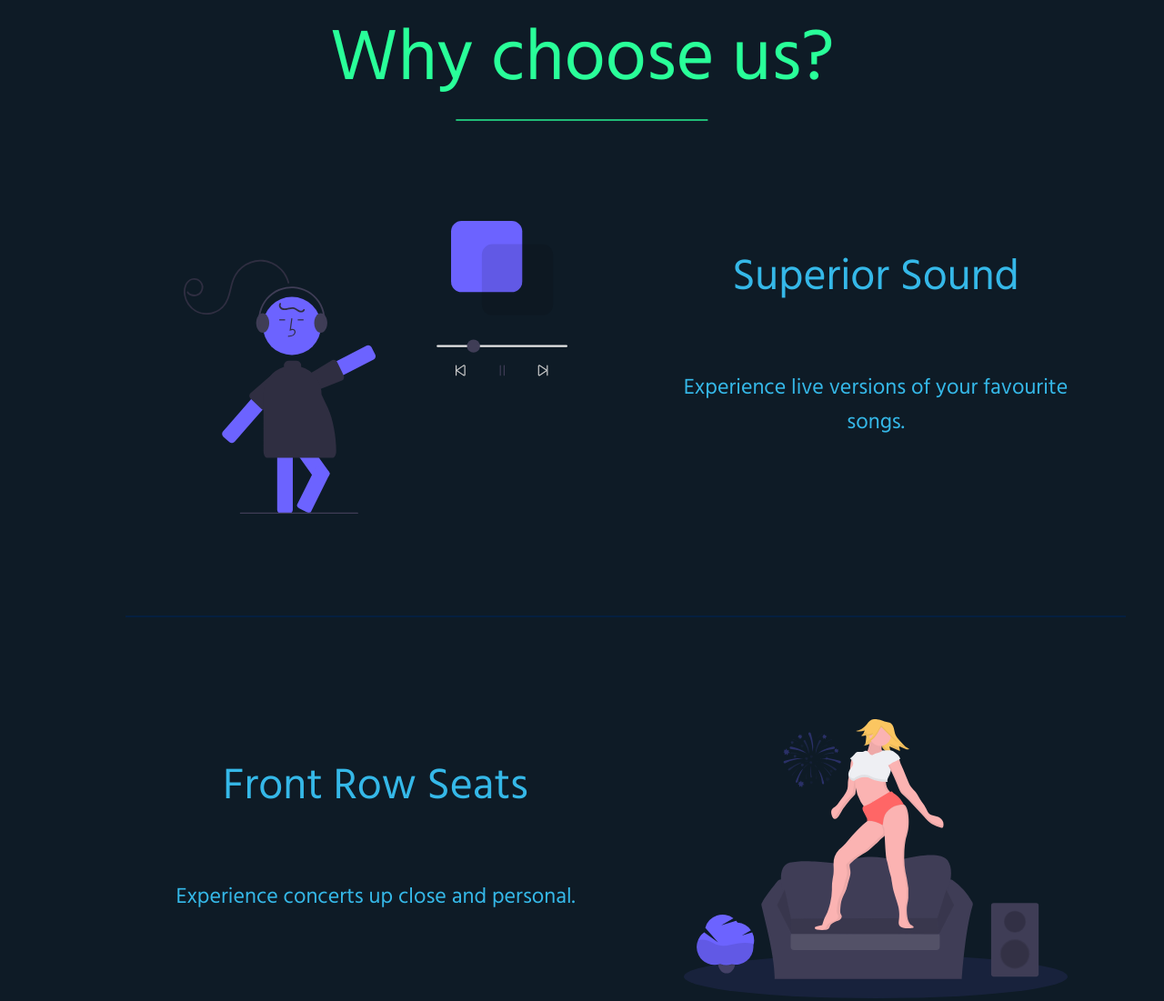
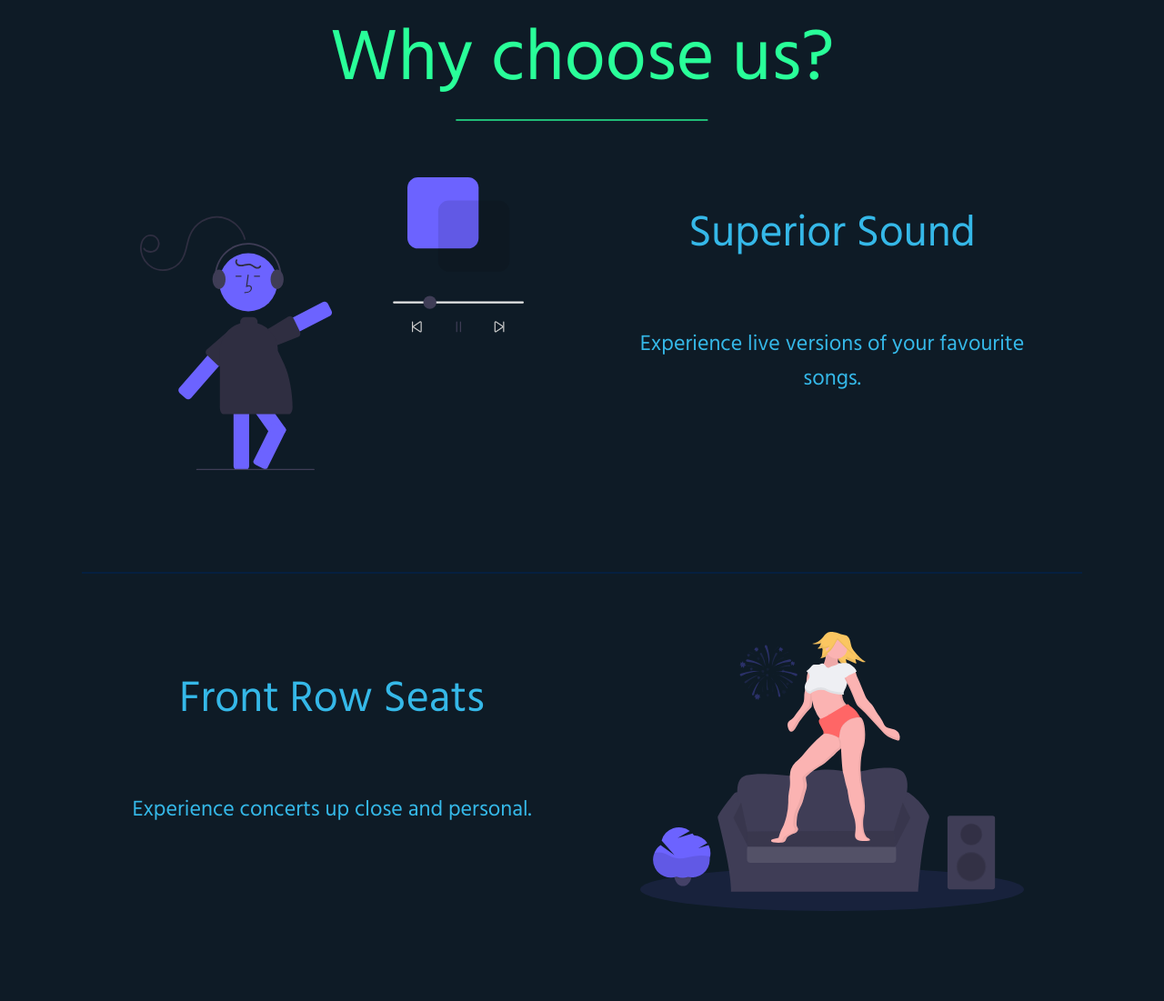
Before and after one commit to kishanDoshi8/epicon, a website: page dist/index.html in a window 1280 px wide. Shown: the part 957-2058 px from the top of the page at 91% size. Drawn offline with Linux system fonts and the light colour scheme; a script that the page names is missing.

Commit message:
small refactor css

```diff
--- a/scss/styles.scss
+++ b/scss/styles.scss
@@ -232,7 +232,6 @@ section.values {
         display: grid;
         grid-template-columns: repeat(2, 1fr);
         width: 100%;
-        margin: 3rem;
         padding-bottom: 3rem;
         border-bottom: solid 2px rgba($secondary-color, 1);
 
@@ -245,7 +244,6 @@ section.values {
             display: flex;
             flex-direction: column;
             justify-content: center;
-            // align-items: center;
             text-align: center;
 
             &-title {
```
Also changed, not shown: dist/css/styles.css.
